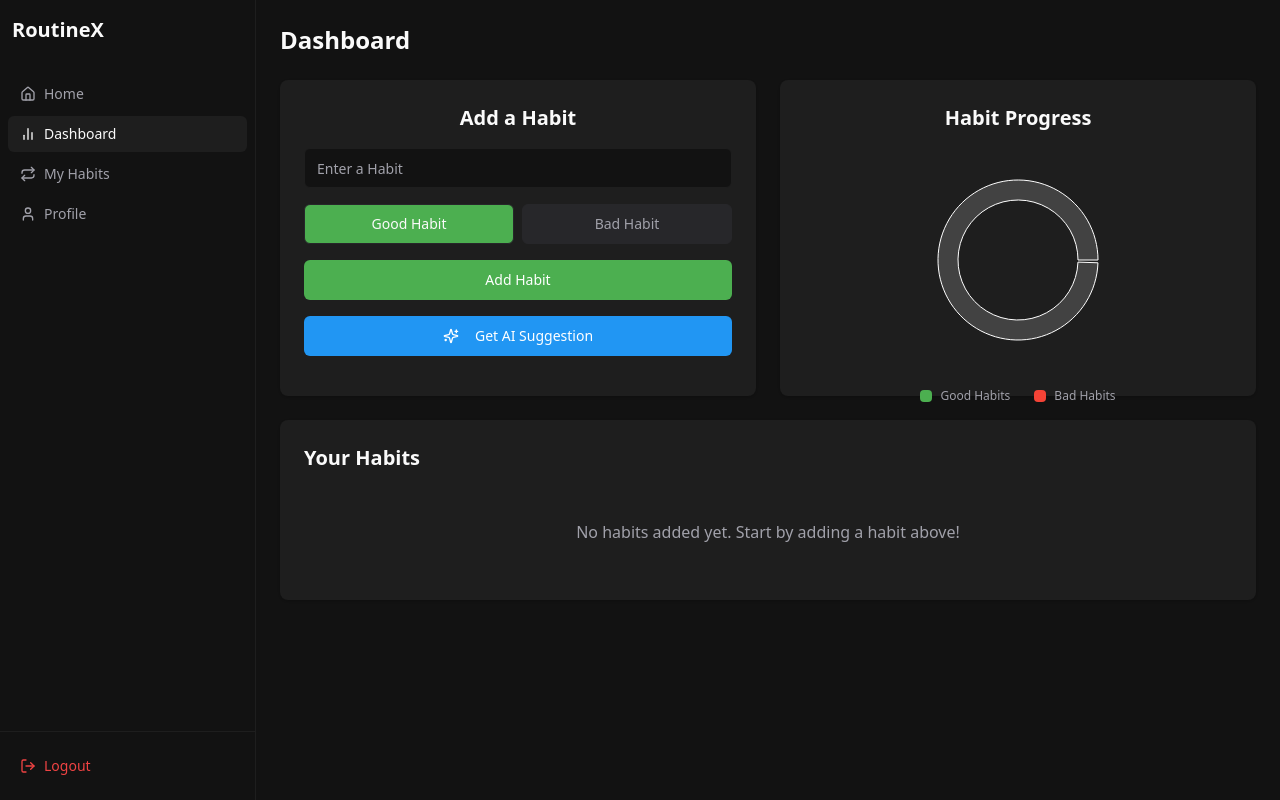
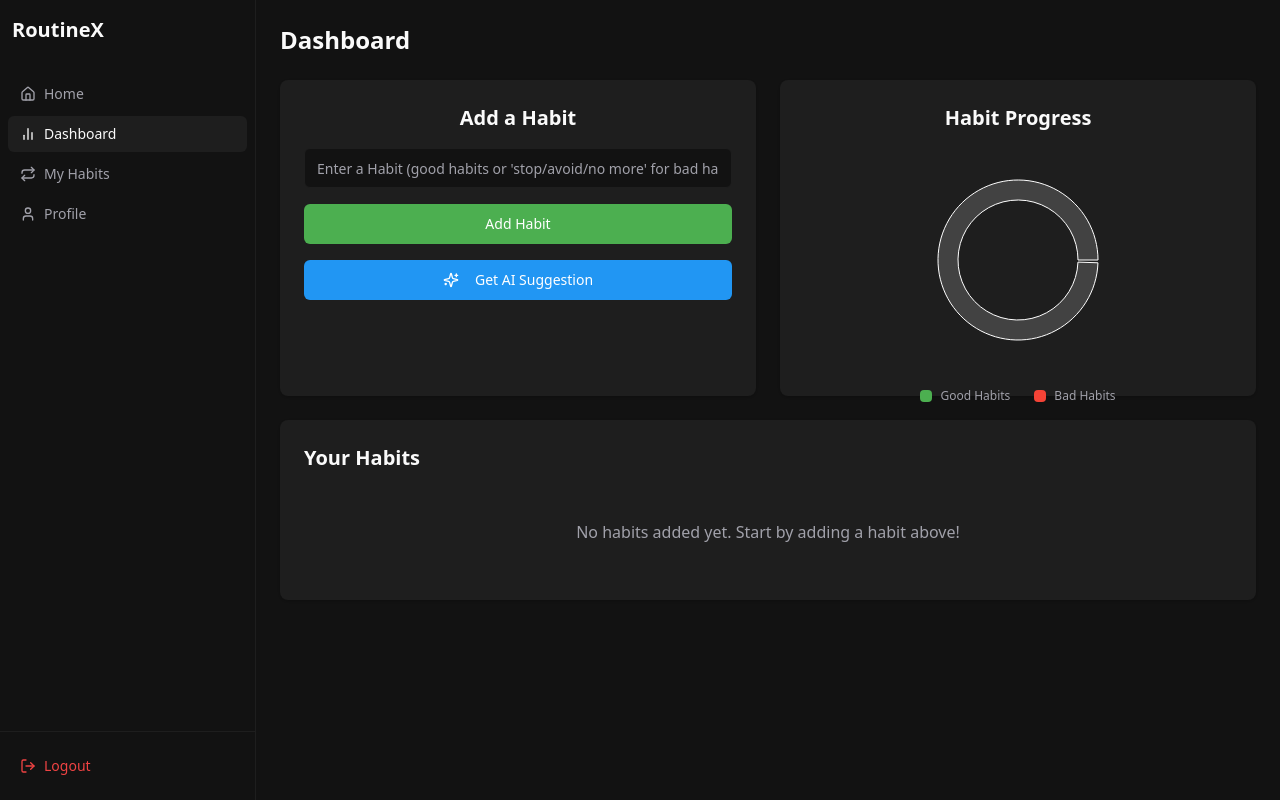
Before and after one commit to sarthakk123/routine-x-ai-guide, a React (Vite) app: page /dashboard in a window 1280 px wide. Built offline with nearby package versions, Linux system fonts and the light colour scheme.

Commit message:
Refactor: Remove habit type selection
Automatically sort habits based on type.

```diff
--- a/src/components/HabitForm.tsx
+++ b/src/components/HabitForm.tsx
@@ -11,8 +11,28 @@ interface HabitFormProps {
 
 const HabitForm: React.FC<HabitFormProps> = ({ onAddHabit }) => {
   const [habitName, setHabitName] = useState('');
-  const [habitType, setHabitType] = useState<'good' | 'bad'>('good');
   const [isLoading, setIsLoading] = useState(false);
+
+  // List of common words/phrases for bad habits
+  const badHabitKeywords = [
+    'stop', 'quit', 'avoid', 'no more', 'reduce', 'less', 'don\'t', 'dont',
+    'smoking', 'alcohol', 'junk food', 'procrastinate', 'late', 'spending',
+    'social media', 'sugar', 'fast food', 'skipping', 'quit', 'stop', 'limit'
+  ];
+
+  const determineHabitType = (habitText: string): 'good' | 'bad' => {
+    const lowerCaseHabit = habitText.toLowerCase();
+
+    // Check if any bad habit keywords appear in the habit name
+    for (const keyword of badHabitKeywords) {
+      if (lowerCaseHabit.includes(keyword)) {
+        return 'bad';
+      }
+    }
+
+    // Default to good habit if no bad habit keywords are found
+    return 'good';
+  };
 
   const handleSubmit = (e: React.FormEvent) => {
     e.preventDefault();
@@ -22,9 +42,11 @@ const HabitForm: React.FC<HabitFormProps> = ({ onAddHabit }) => {
       return;
     }
 
+    const habitType = determineHabitType(habitName);
     onAddHabit({ name: habitName.trim(), type: habitType });
     setHabitName('');
-    toast.success('Habit added successfully!');
+
+    toast.success(`${habitType.charAt(0).toUpperCase() + habitType.slice(1)} habit added successfully!`);
   };
 
   const getAiSuggestion = () => {
@@ -56,34 +78,11 @@ const HabitForm: React.FC<HabitFormProps> = ({ onAddHabit }) => {
         <div className="space-y-4">
           <Input
             type="text"
-            placeholder="Enter a Habit"
+            placeholder="Enter a Habit (good habits or 'stop/avoid/no more' for bad habits)"
             value={habitName}
             onChange={(e) => setHabitName(e.target.value)}
             className="bg-routinex-bg border-routinex-card"
           />
-
-          <div className="flex space-x-2">
-            <Button
-              type="button"
-              className={`flex-1 ${habitType === 'good'
-                ? 'bg-routinex-good hover:bg-routinex-good/90'
-                : 'bg-muted text-muted-foreground hover:bg-muted/90'}`}
-              onClick={() => setHabitType('good')}
-              variant="outline"
-            >
-              Good Habit
-            </Button>
-            <Button
-              type="button"
-              className={`flex-1 ${habitType === 'bad'
-                ? 'bg-routinex-bad hover:bg-routinex-bad/90'
-                : 'bg-muted text-muted-foreground hover:bg-muted/90'}`}
-              onClick={() => setHabitType('bad')}
-              variant="outline"
-            >
-              Bad Habit
-            </Button>
-          </div>
 
           <Button
             type="submit"
```
